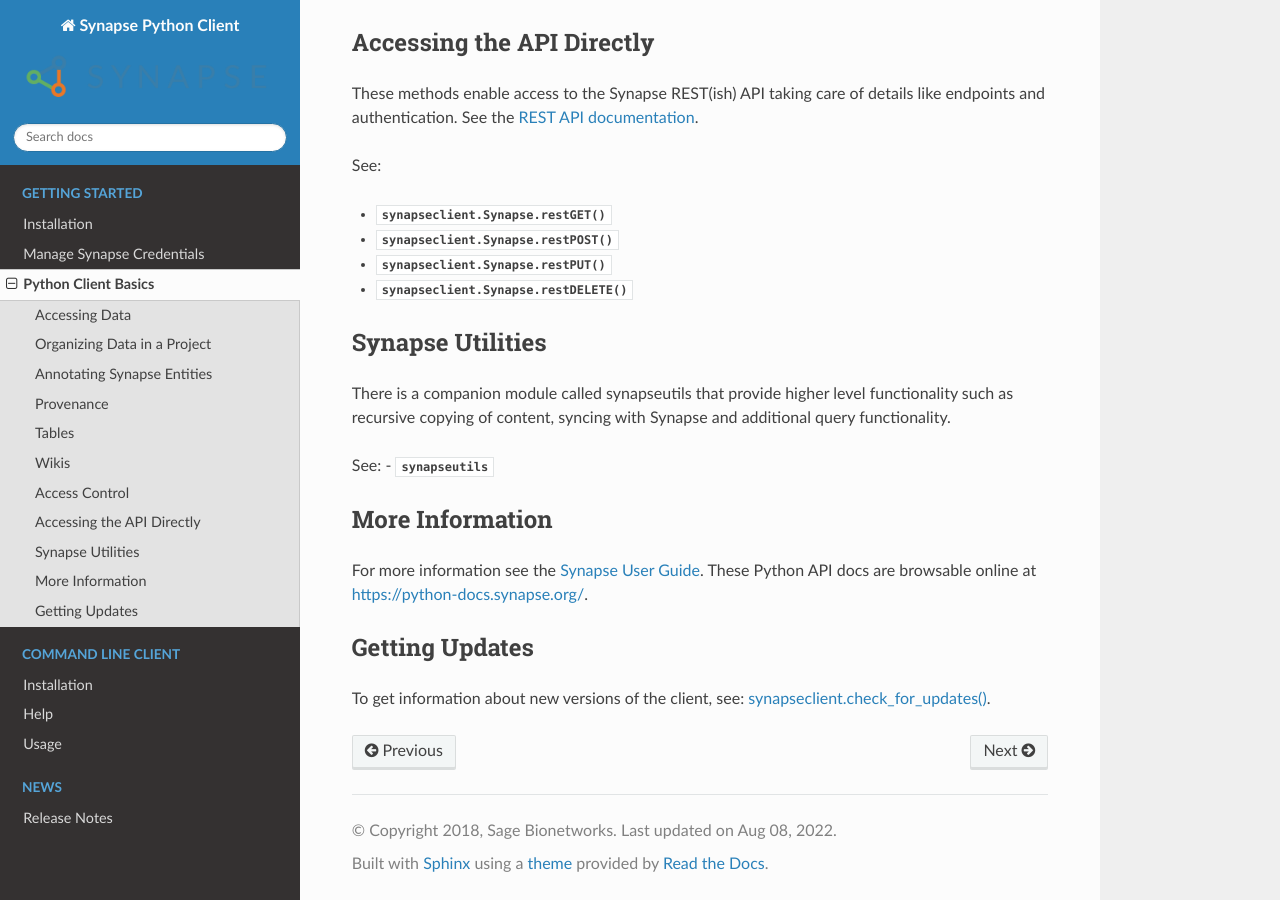
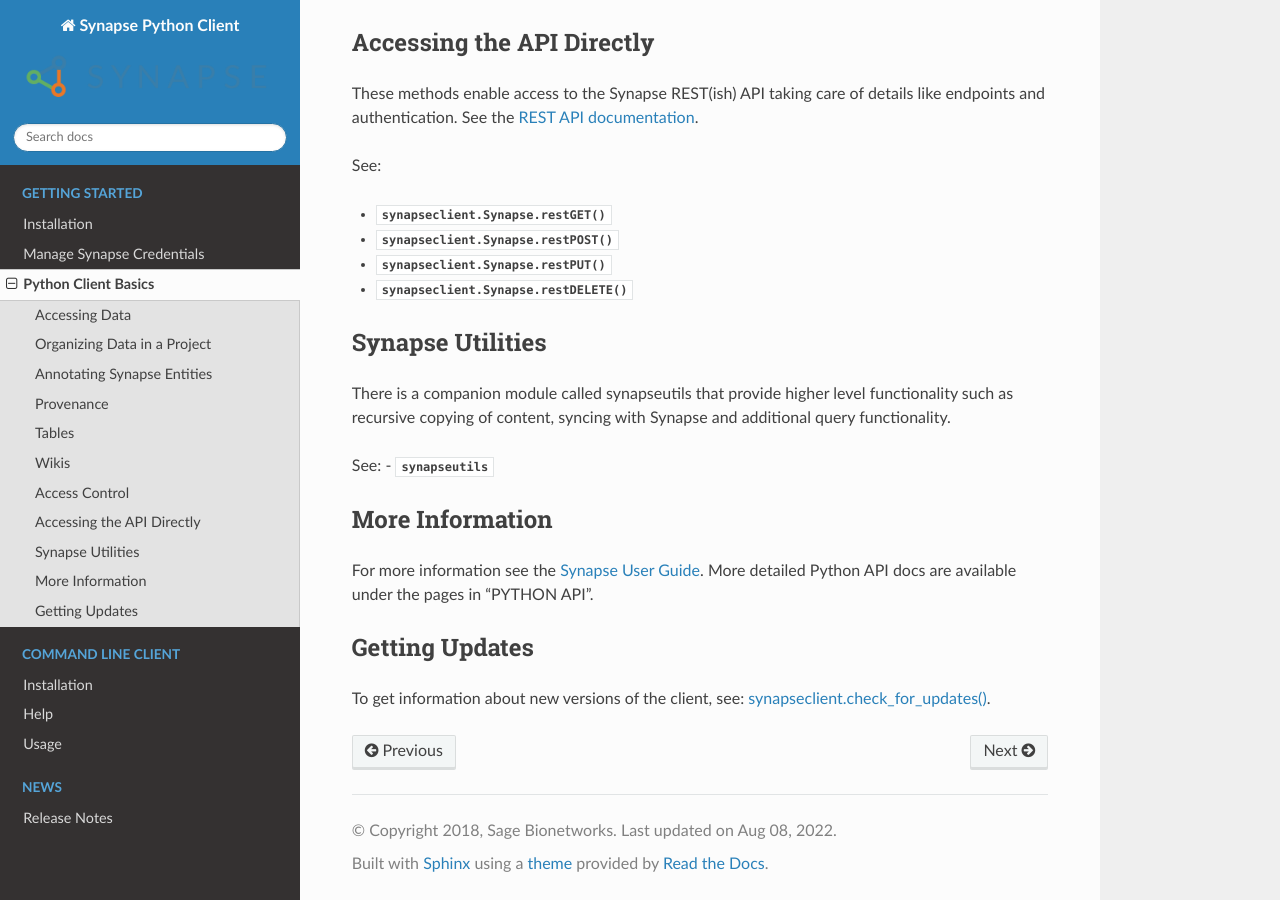
Before and after one commit to Sage-Bionetworks/synapsePythonClient, a Sphinx documentation site: the page built from docs/getting_started/basics.rst, in a window 1280 px wide and 900 px high, scrolled down 2990 px. Built offline with Sphinx 7.4.7 and the Read the Docs theme 2.0.0, drawn with Linux system fonts in a browser that asks for light colours; the version number could not be read and is left out.

Commit message:
Update doc

```diff
--- a/docs/getting_started/basics.rst
+++ b/docs/getting_started/basics.rst
@@ -153,8 +153,8 @@
 More Information
 ================
 
-For more information see the `Synapse User Guide <https://docs.synapse.org/articles/>`_. These Python API
-docs are browsable online at `https://python-docs.synapse.org/ <https://python-docs.synapse.org/>`_.
+For more information see the `Synapse User Guide <https://docs.synapse.org/articles/>`_. More detailed Python API
+docs are available under the pages in "PYTHON API".
 
 Getting Updates
 ===============
```
